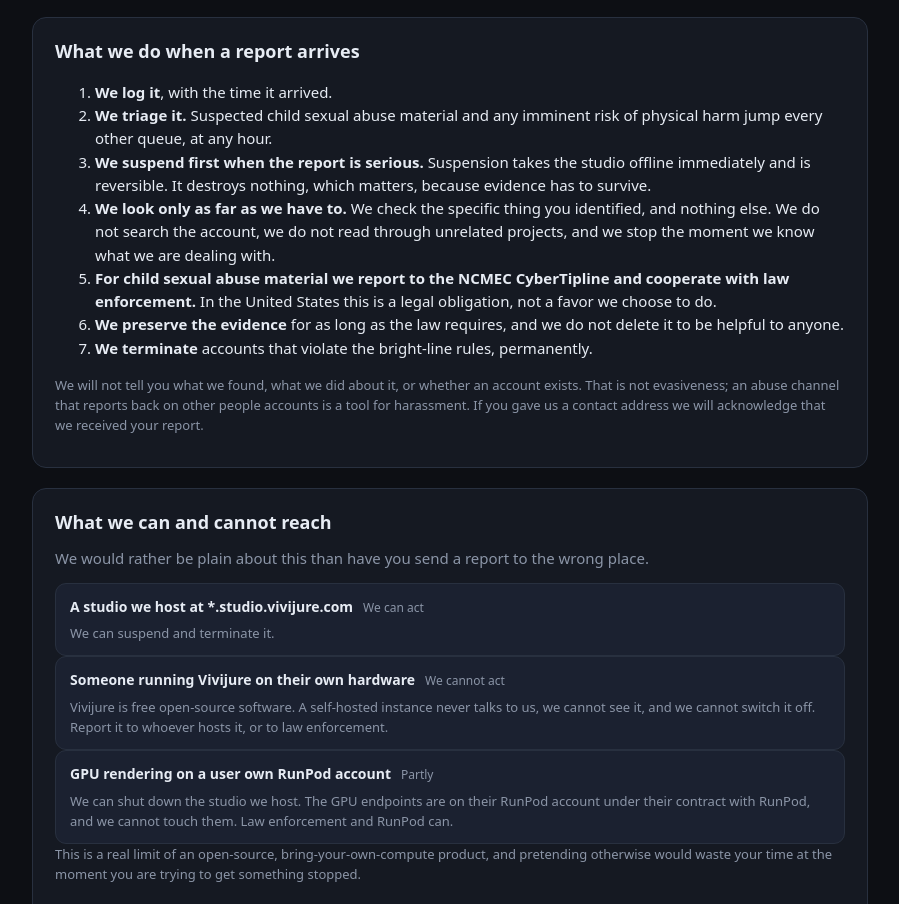
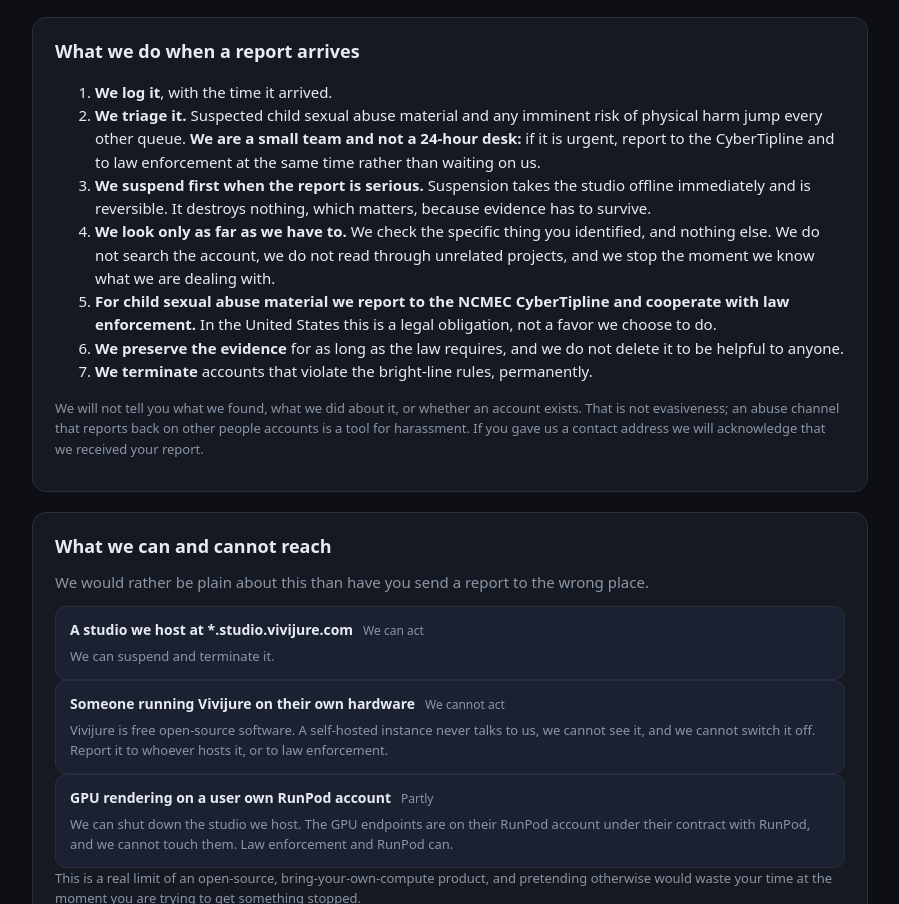
Before and after one commit to skyphusion-labs/vivijure-control-plane, a website: page public/report-abuse.html in a window 1280 px wide. Shown: the part 1263-2167 px from the top of the page, without its empty margins (190-1089 px from the left). Drawn offline with Linux system fonts and the light colour scheme.

Commit message:
fix(abuse): promise ordering, not latency, on the report page (#130)
Ernst legal read on this PR: the triage bullet said serious reports jump every queue "at any
hour". Per cp#115 we have no alerting, no webhook, no on-call rota and no out-of-hours path --
the mailbox is monitored when somebody looks. Ordering is a commitment we control and it stays;
round-the-clock latency is one we do not, on the one page a person reaches while something urgent
is happening.

His wording, used as given: the queue promise stays, followed by "We are a small team and not a
24-hour desk: if it is urgent, report to the CyberTipline and to law enforcement at the same time
rather than waiting on us." It reinforces the parallel-reporting advice the page already gives
twice and makes the rest of the page more believable.

The line came from REPORT-ABUSE.md, which Ernst has fixed at source in control-plane#140.

A guard now holds the distinction: the page must promise ordering and must NOT carry a
round-the-clock latency claim, and must state the consequence rather than merely omitting the
claim. Watched it FAIL against the old line before trusting it.

```diff
--- a/public/report-abuse.html
+++ b/public/report-abuse.html
@@ -120,7 +120,9 @@
         <ol>
           <li><strong>We log it</strong>, with the time it arrived.</li>
           <li><strong>We triage it.</strong> Suspected child sexual abuse material and any imminent
-            risk of physical harm jump every other queue, at any hour.</li>
+            risk of physical harm jump every other queue. <strong>We are a small team and not a
+            24-hour desk:</strong> if it is urgent, report to the CyberTipline and to law
+            enforcement at the same time rather than waiting on us.</li>
           <li><strong>We suspend first when the report is serious.</strong> Suspension takes the
             studio offline immediately and is reversible. It destroys nothing, which matters,
             because evidence has to survive.</li>
```
Also changed, not shown: tests/abuse-report-surface.test.ts (+14 -0 lines).
